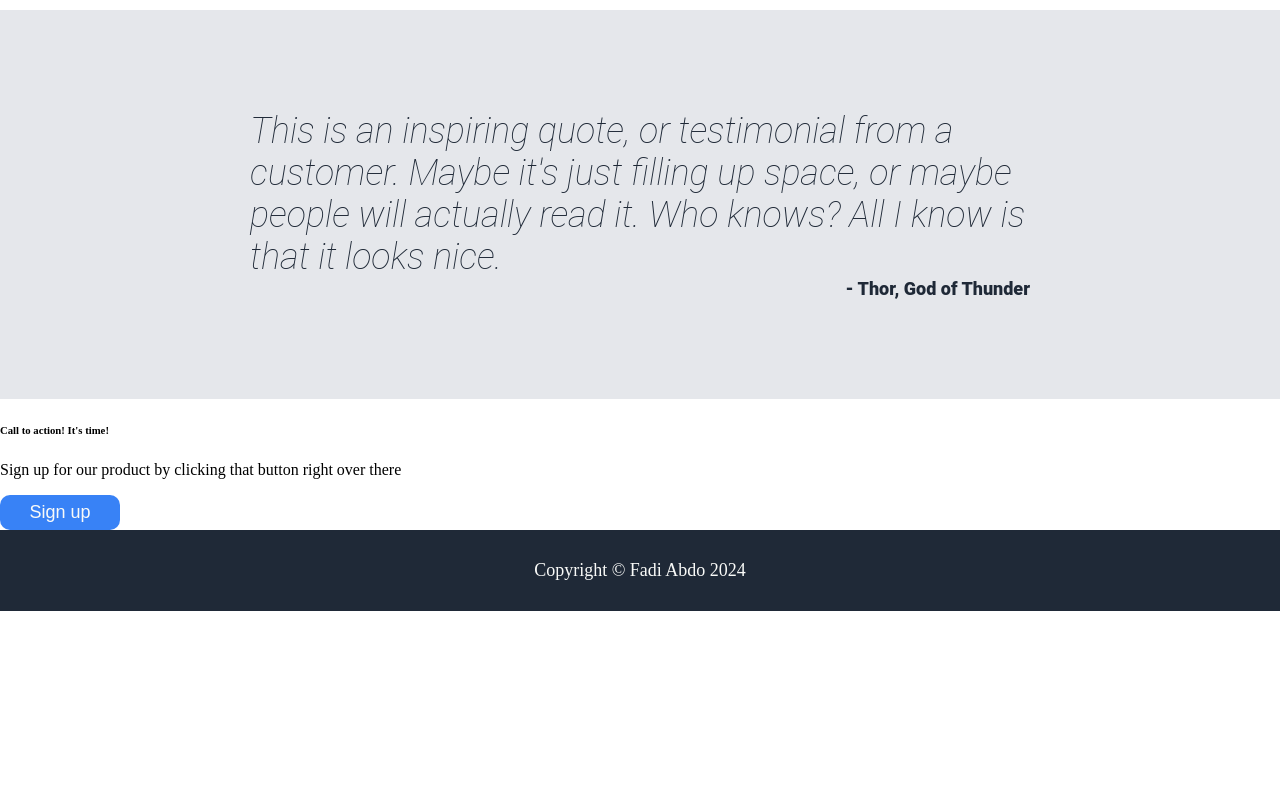
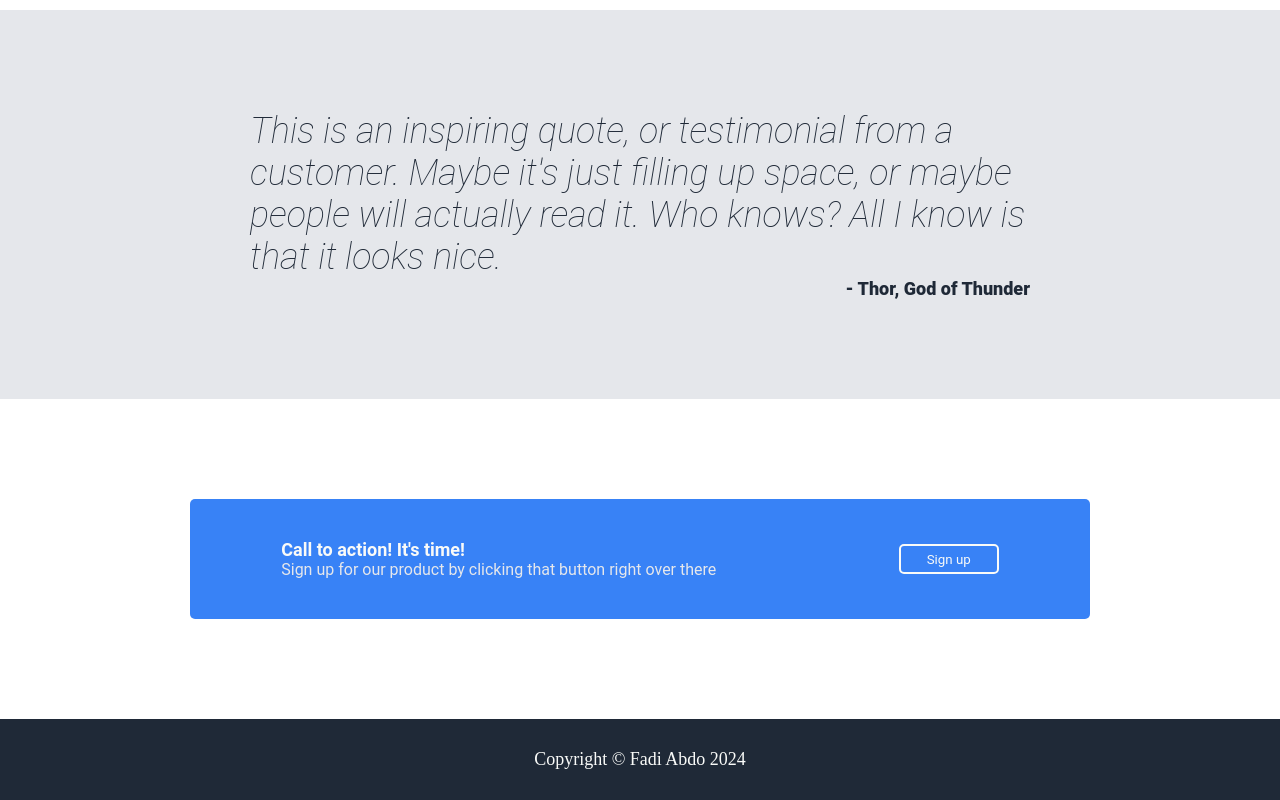
Before and after one commit to fadiabdo12/landing-page, a plain HTML site: page index.html in a window 1280 px wide. Shown: the part 907-1707 px from the top of the page. Before the commit the page ends 1518 px from the top, so only its background shows below. Drawn offline with Linux system fonts and the light colour scheme.

Commit message:
Finish 4th container
Finished 4th container and a few changes to the HTML file regarding it.
Almost finished the final product, still needs checking to make sure everything is
in place and right.

```diff
--- a/index.css
+++ b/index.css
@@ -54,10 +54,11 @@ a {
   font-family: "Roboto";
 }
 
-button {
+.introduction button {
   background-color: #3882f6;
   border-radius: 10px;
   border: none;
+  font-family: "Roboto";
   color: #f9faf8;
   font-size: 18px;
   width: 120px;
@@ -124,8 +125,9 @@ h3 {
 .text {
   font-size: 18px;
   color: grey;
-  width: 150px;
+  width: 170px;
   text-align: center;
+  font-family: "Roboto";
 }
 
 .third-container {
@@ -152,6 +154,52 @@ h3 {
   align-self: flex-end;
 }
 
+.fourth-container {
+  display: flex;
+  justify-content: center;
+  align-items: center;
+  padding: 100px;
+}
+
+.box {
+  display: flex;
+  background-color: #3882f6;
+  border-radius: 5px;
+  width: 900px;
+  justify-content: space-around;
+  align-items: center;
+  padding-top: 30px;
+  padding-bottom: 30px;
+}
+
+.box-info {
+  padding-top: 10px;
+  padding-bottom: 10px;
+}
+
+.box button {
+  color: #f9faf8;
+  background-color: #3882f6;
+  font-family: "Roboto";
+  border-color: #f9faf8;
+  border-style: solid;
+  border-radius: 5px;
+  border-width: 2px;
+  width: 100px;
+  height: 30px;
+}
+
+.box-title {
+  color: #f9faf8;
+  font-size: 18px;
+  font-family: "Roboto";
+}
+
+.box-text {
+  color: #e5e7eb;
+  font-family: "Roboto";
+}
+
 footer {
   display: flex;
   justify-content: center;
--- a/index.html
+++ b/index.html
@@ -4,7 +4,7 @@
     <meta charset="UTF-8" />
     <meta name="viewport" content="width=device-width, initial-scale=1.0" />
     <link rel="stylesheet" href="./index.css" />
-    <title>Bob Cody</title>
+    <title>landing page</title>
   </head>
   <body>
     <div class="header">
@@ -95,13 +95,15 @@
         <strong class="author-name">- Thor, God of Thunder</strong>
       </div>
       <div class="fourth-container">
-        <div class="box-info">
-          <h6>Call to action! It's time!</h6>
-          <p>
-            Sign up for our product by clicking that button right over there
-          </p>
+        <div class="box">
+          <div class="box-info">
+            <strong class="box-title">Call to action! It's time!</strong>
+            <div class="box-text">
+              Sign up for our product by clicking that button right over there
+            </div>
+          </div>
+          <button>Sign up</button>
         </div>
-        <button>Sign up</button>
       </div>
     </div>
     <footer>Copyright &copy; Fadi Abdo 2024</footer>
```
